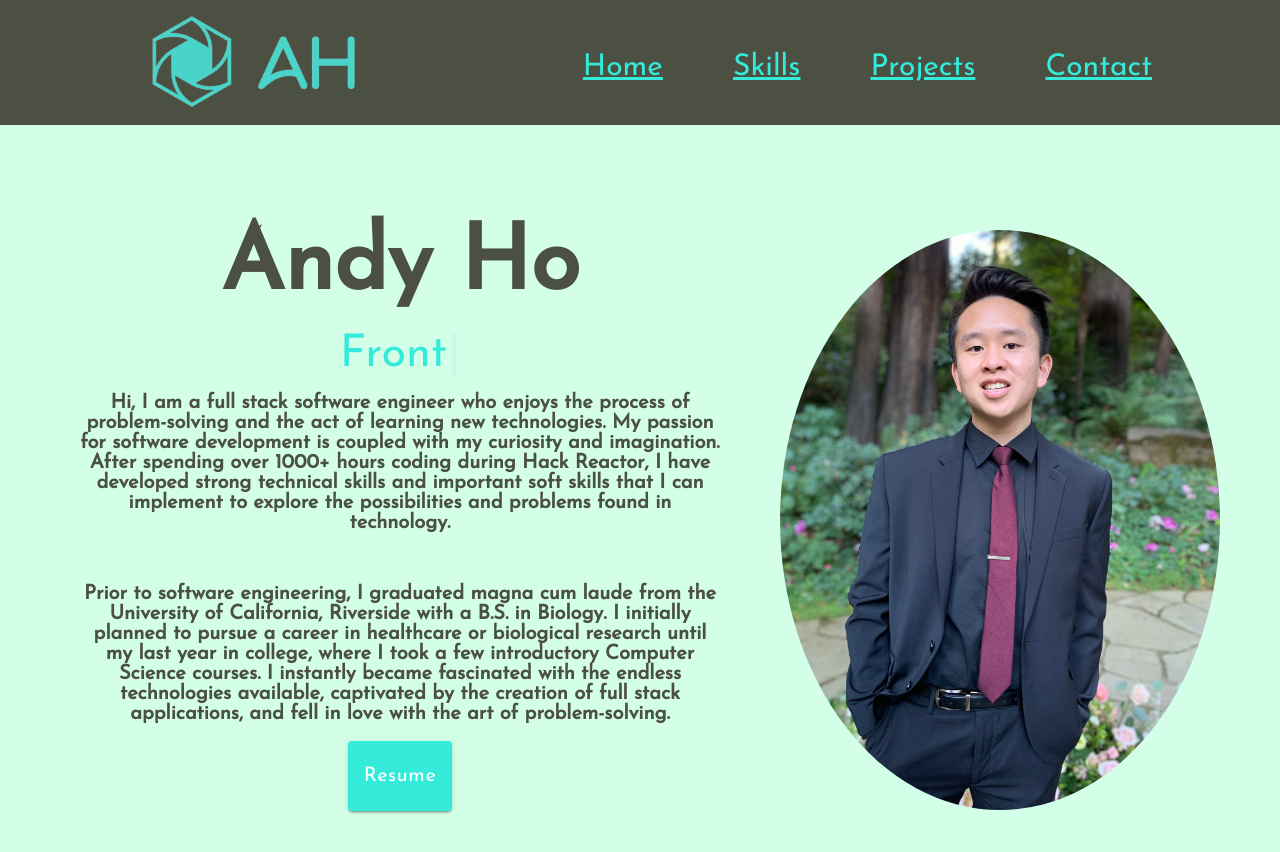
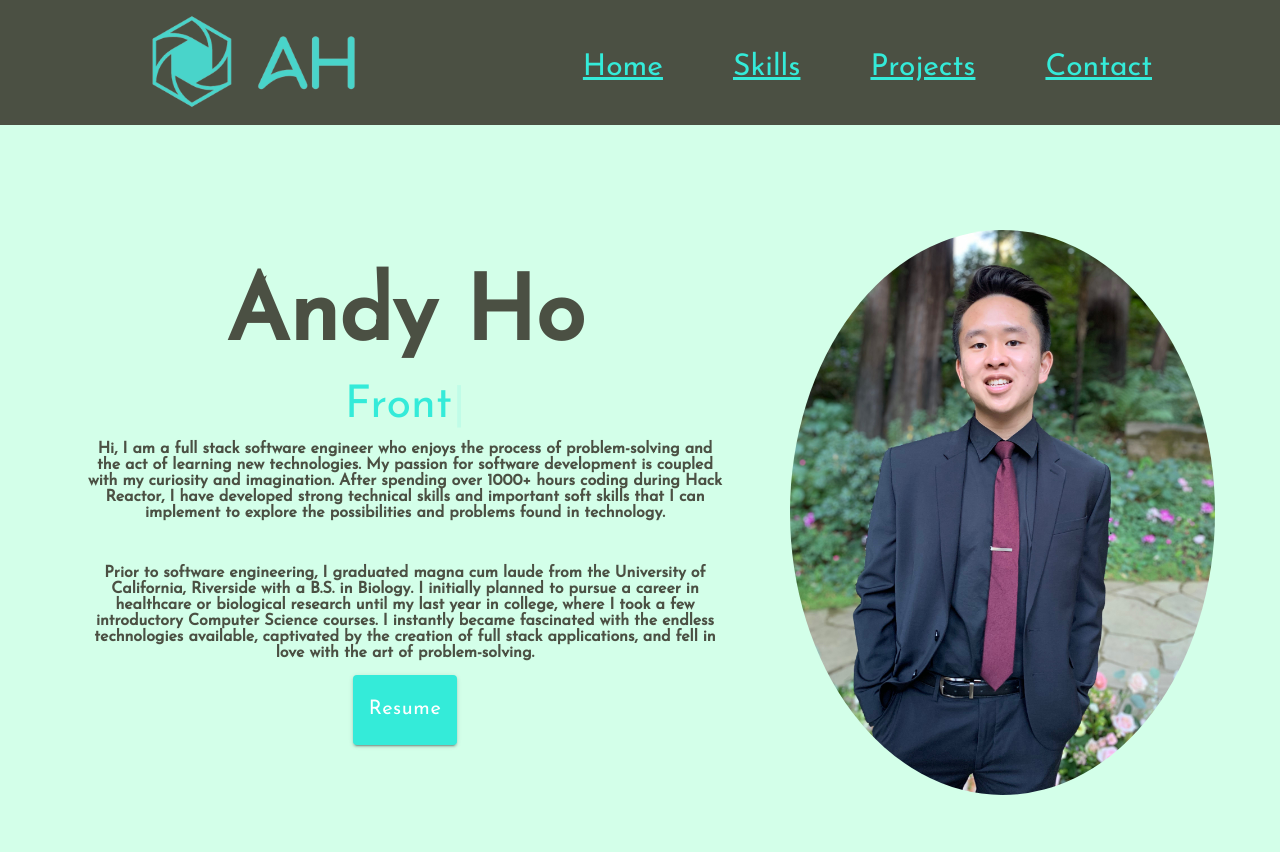
Before and after one commit to andy-shho/andy-shho.github.io, a React (Create React App) app in the folder my-portfolio/: page / in a window 1280 px wide. Shown: the top 852 px of the page. Built offline with nearby package versions, Linux system fonts and the light colour scheme.

Commit message:
Small edits to formatting

```diff
--- a/my-portfolio/src/App.css
+++ b/my-portfolio/src/App.css
@@ -126,7 +126,7 @@ nav a {
 
 .bio {
   font-family: 'Josefin Sans', sans-serif;
-  font-size: 20px;
+  font-size: 16px;
   color: #4B5043;
   text-align: center;
 }
@@ -147,8 +147,8 @@ a {
 
 .headshot {
   margin-top: 50px;
-  width: 440px;
-  height: 580px;
+  width: 425px;
+  height: 565px;
   float: right;
   border-radius: 50%;
 }
```
